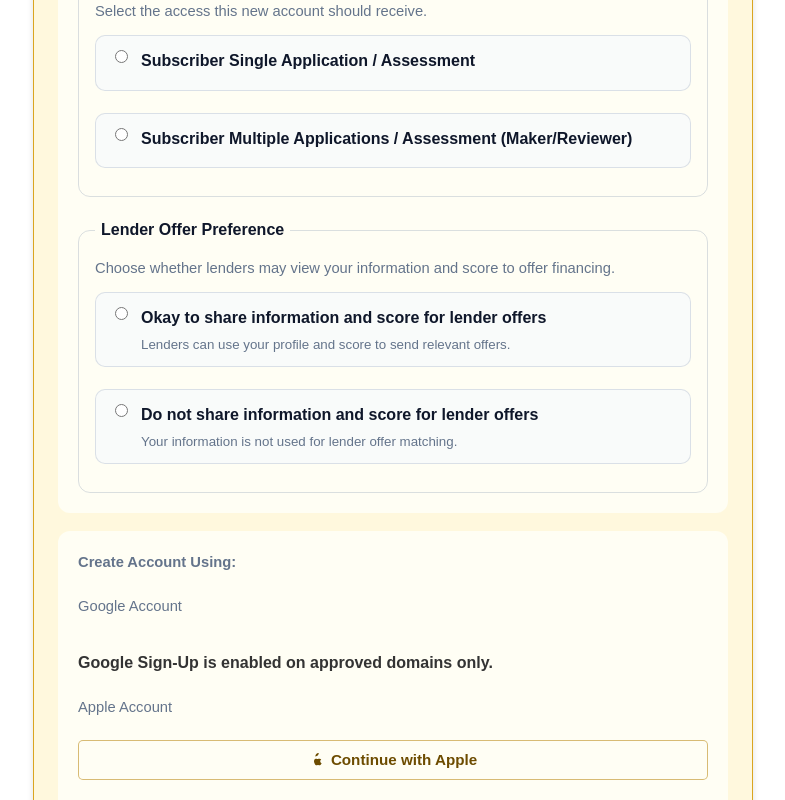
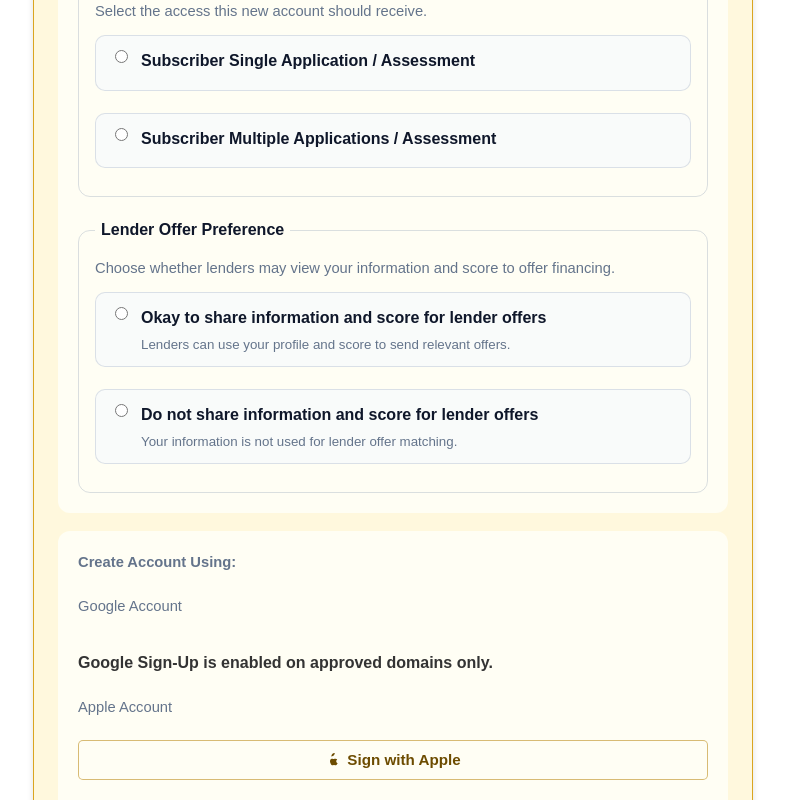
Before and after one commit to jdermlife/fleetmanagement, a React (Vite) app in the folder frontend/: page /register in a window 1280 px wide. Shown: the part 540-1340 px from the top of the page, without its empty margins (247-1032 px from the left). Built offline with nearby package versions, Linux system fonts and the light colour scheme; no server answers; what @capacitor/core would draw is missing.

Commit message:
Registration

```diff
--- a/frontend/src/authRoles.ts
+++ b/frontend/src/authRoles.ts
@@ -16,7 +16,7 @@ export const REGISTER_SUBSCRIBER_OPTIONS: Array<{
   },
   {
     value: 'lender',
-    label: 'Subscriber Multiple Applications / Assessment (Maker/Reviewer)',
+    label: 'Subscriber Multiple Applications / Assessment ',
     description: '',
   },
 ]
--- a/frontend/src/pages/auth/RegisterPage.tsx
+++ b/frontend/src/pages/auth/RegisterPage.tsx
@@ -287,7 +287,7 @@ export default function RegisterPage() {
               d="M11.182.008c0 .99-.37 1.98-1.04 2.68-.7.73-1.84 1.29-2.84 1.21-.13-.98.34-2 1.02-2.7.74-.76 1.93-1.3 2.86-1.19zM14.6 11.32c-.1.22-.2.42-.32.62-.18.29-.36.58-.56.86-.28.4-.5.68-.69.86-.29.3-.6.45-.93.46-.24 0-.53-.07-.86-.2-.34-.13-.65-.2-.94-.2-.3 0-.62.07-.97.2-.35.13-.63.2-.85.21-.32.01-.64-.15-.94-.47-.2-.2-.43-.5-.72-.9-.31-.44-.57-.95-.77-1.52-.22-.61-.33-1.2-.33-1.76 0-.65.14-1.22.42-1.71.22-.39.52-.7.88-.93.37-.23.77-.35 1.2-.35.26 0 .6.08 1 .24.4.16.67.24.78.24.08 0 .37-.09.85-.28.46-.18.85-.26 1.17-.24.88.07 1.53.42 1.97 1.05-.79.47-1.18 1.12-1.17 1.95 0 .65.24 1.2.72 1.63.22.2.46.35.73.45-.06.2-.12.39-.2.57z"
             />
           </svg>
-          {isAppleSaving ? 'Continuing with Apple...' : 'Continue with Apple'}
+          {isAppleSaving ? 'Continuing with Apple...' : 'Sign with Apple'}
         </button>
         {appleMessage ? (
           <p id="apple-sign-up-message" className="status-message status-error" role="alert">
```
